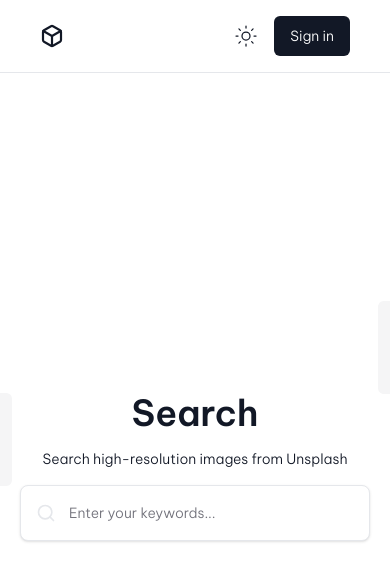
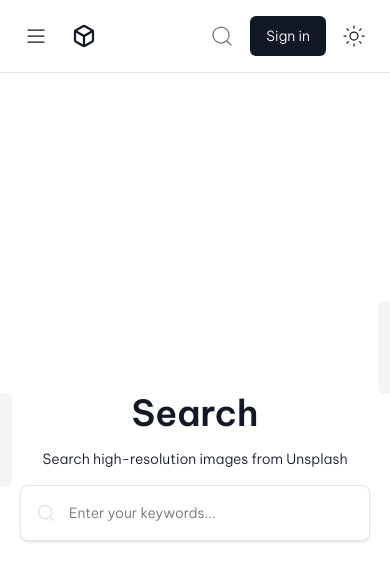
Before and after one commit to Poli2714/image-box, a Next.js app: page / in a window 390 px wide. Shown: the top 580 px of the page. Built offline with nearby package versions, Linux system fonts and the light colour scheme.

Commit message:
feat: add search form to PageHeader
Adjusted PageHeader size for different screens.
On small screen removed the search form and added
link to search page. Removed Navlinks on mobile
screen and added dropdown menu component

```diff
--- a/src/app/components/PageHeader/PageHeader.tsx
+++ b/src/app/components/PageHeader/PageHeader.tsx
@@ -1,18 +1,35 @@
-import { SunIcon } from 'lucide-react';
+import Link from 'next/link';
+import { MenuIcon, Search, SunIcon } from 'lucide-react';
 
-import { BrandLogo, NavItems } from './components';
+import { BrandLogo, Menu, NavItems } from './components';
 import { Button } from '@/components/ui';
+import { SearchForm } from '@/components/forms';
 
 function PageHeader() {
   return (
-    <header className='flex items-center justify-between border-b px-10 py-4'>
+    <header className='flex items-center gap-x-2 border-b px-[clamp(1rem,4dvw,2.5rem)] py-4'>
+      <Menu>
+        <Button size='icon' variant='ghost'>
+          <MenuIcon data-testid='menu-icon' strokeWidth={1.25} />
+        </Button>
+      </Menu>
       <BrandLogo />
       <NavItems />
-      <div className='flex items-center space-x-2'>
+      <div className='ml-auto flex items-center space-x-2 sm:ml-0'>
+        <Button asChild className='lg:hidden' size='icon' variant='ghost'>
+          <Link href='/search'>
+            <Search
+              className='text-secondary-foreground'
+              data-testid='search-icon'
+              strokeWidth={1.25}
+            />
+          </Link>
+        </Button>
+        <SearchForm size='sm' />
+        <Button>Sign in</Button>
         <Button size='icon' variant='ghost'>
           <SunIcon data-testid='sun-icon' strokeWidth={1.25} />
         </Button>
-        <Button>Sign in</Button>
       </div>
     </header>
   );
--- a/src/app/components/PageHeader/components/NavItems/NavItems.tsx
+++ b/src/app/components/PageHeader/components/NavItems/NavItems.tsx
@@ -13,7 +13,7 @@ const navItems = [
 
 function NavItems() {
   return (
-    <nav className='hidden sm:block'>
+    <nav className='ml-auto hidden sm:block'>
       <ul className='flex items-center space-x-2'>
         {navItems.map((item, i) => (
           <li className='text-secondary-foreground' key={i}>
--- a/src/app/components/PageHeader/components/index.tsx
+++ b/src/app/components/PageHeader/components/index.tsx
@@ -1,4 +1,5 @@
 import BrandLogo from './BrandLogo/BrandLogo';
+import Menu from './Menu/Menu';
 import NavItems from './NavItems/NavItems';
 
-export { BrandLogo, NavItems };
+export { BrandLogo, Menu, NavItems };
--- a/src/app/layout.tsx
+++ b/src/app/layout.tsx
@@ -21,7 +21,7 @@ export default function RootLayout({
 }>) {
   return (
     <html lang='en'>
-      <body className={beVietnamPro.className}>
+      <body className={`${beVietnamPro.className} flex min-h-dvh flex-col`}>
         <PageHeader />
         {children}
       </body>
```
Also changed, not shown: 1 other file (tests, documents, lock files or other folders).
